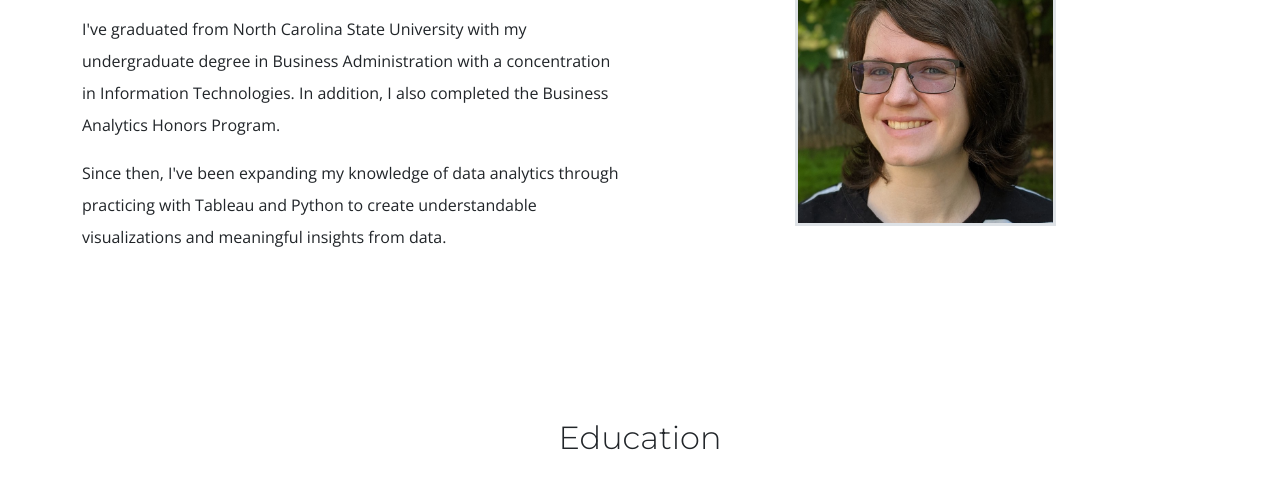
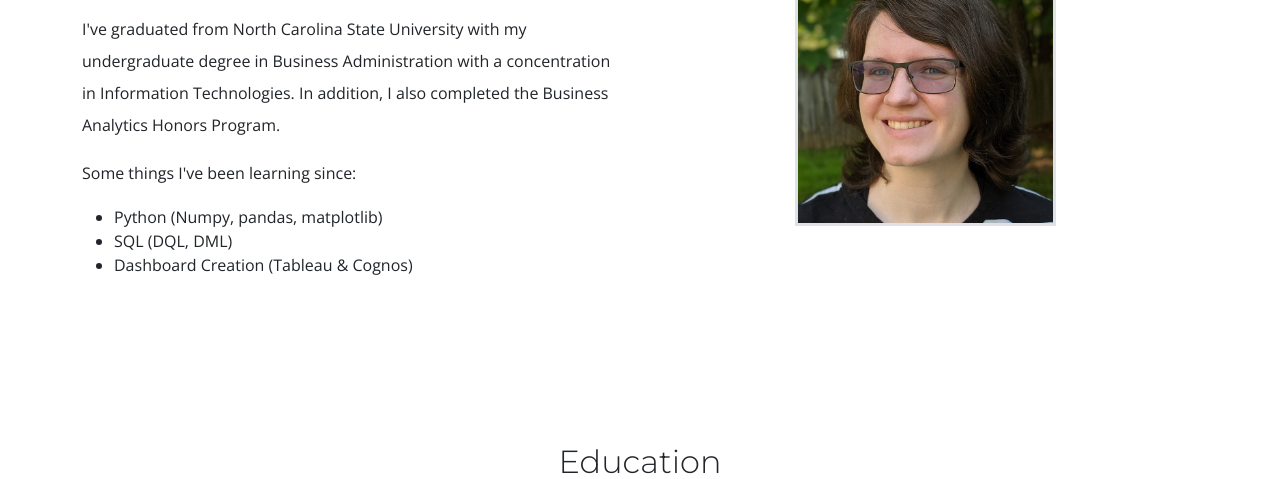
Before and after one commit to SavannahCasto/SavannahCasto.github.io, a plain HTML site: page index.html in a window 1280 px wide. Shown: the part 556-1035 px from the top of the page. Drawn offline with nearby package versions, Linux system fonts and the light colour scheme.

Commit message:
Expand about me with current skills

```diff
--- a/index.html
+++ b/index.html
@@ -132,7 +132,12 @@
         <div class="col-lg-6 col-md-12 my-auto">
           <p>My name is Savannah Casto, I'm a North Carolina based recent graduate.</p>
           <p>I've graduated from North Carolina State University with my undergraduate degree in Business Administration with a concentration in Information Technologies. In addition, I also completed the Business Analytics Honors Program.</p>
-          <p>Since then, I've been expanding my knowledge of data analytics through practicing with Tableau and Python to create understandable visualizations and meaningful insights from data.</p>
+          <p>Some things I've been learning since:</p>
+          <ul>
+            <li>Python (Numpy, pandas, matplotlib)</li>
+            <li>SQL (DQL, DML)</li>
+            <li>Dashboard Creation (Tableau & Cognos)</li>
+          </ul>
         </div>
         <div class="col-lg-3 col-md-12 text-center d-block mx-auto">
           <img src="img/Savannah_Casto.png" alt="Savannah Casto Image" class="picture img-fluid border border-3">
```
